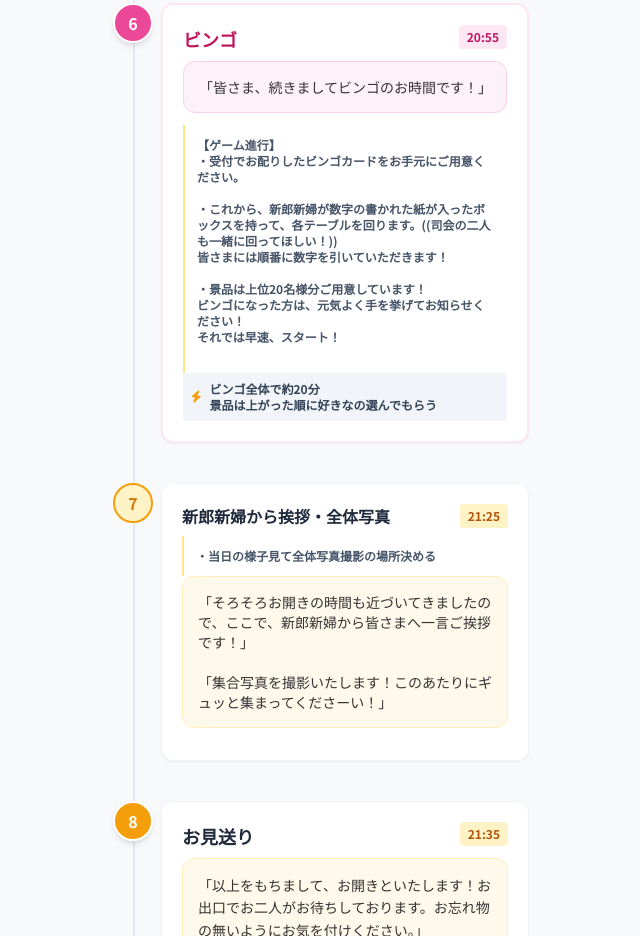
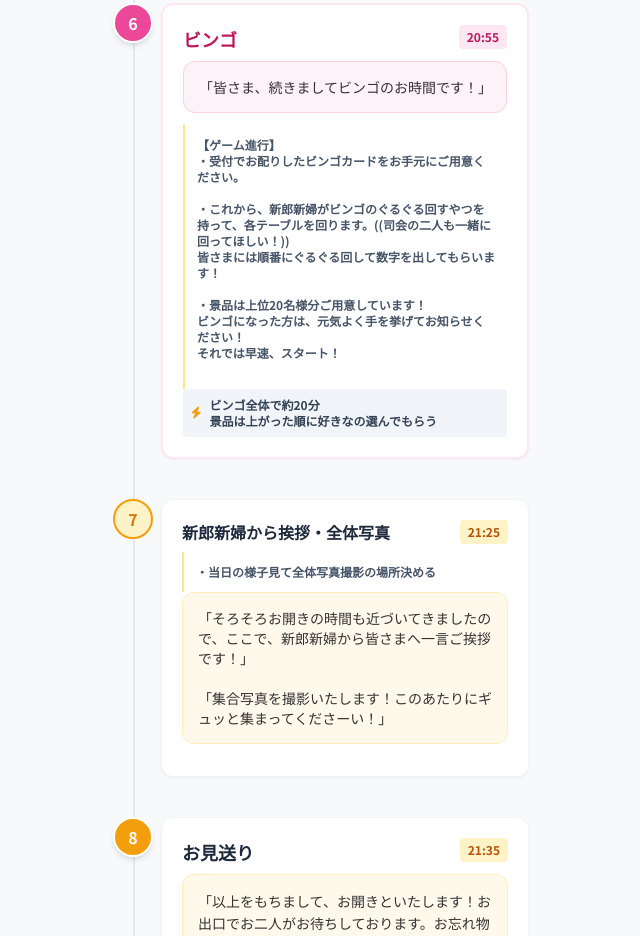
Before and after one commit to 20260516-wedding/2zikai, a plain HTML site: page index.html in a window 1280 px wide. Shown: the part 3597-4533 px from the top of the page, without its empty margins (319-959 px from the left). Drawn offline with nearby package versions, Linux system fonts and the light colour scheme.

Commit message:
index.html

```diff
--- a/index.html
+++ b/index.html
@@ -247,7 +247,7 @@
                         <b>【ゲーム進行】<br>
                             ・受付でお配りしたビンゴカードをお手元にご用意ください。<br><br>
 
-                            ・これから、新郎新婦が数字の書かれた紙が入ったボックスを持って、各テーブルを回ります。((司会の二人も一緒に回ってほしい！))<br>皆さまには順番に数字を引いていただきます！<br><br>
+                            ・これから、新郎新婦がビンゴのぐるぐる回すやつを持って、各テーブルを回ります。((司会の二人も一緒に回ってほしい！))<br>皆さまには順番にぐるぐる回して数字を出してもらいます！<br><br>
 
                             ・景品は上位20名様分ご用意しています！<br>ビンゴになった方は、元気よく手を挙げてお知らせください！<br>それでは早速、スタート！<br><br>
                         </b>
```
